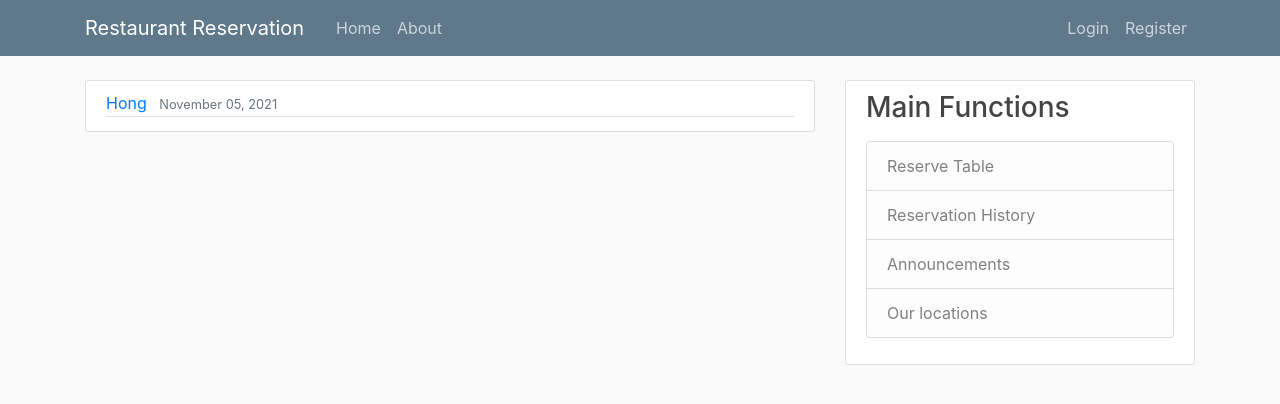
After one commit to dwang660/Reservation, a Django app: page /reserve/reservation/1/ in a window 1280 px wide. The commit adds this page. Shown: the top 404 px of the page. Run offline with Django 3.2, Linux system fonts and the light colour scheme; data comes from the database, SQL or seed files in the repository; both versions use the stored data as it was after the commit; some libraries are stand-ins or nearby versions.

Commit message:
add cancel reservation

```diff
--- /dev/null
+++ b/django_project/reserve/templates/reserve/reservation_detail.html
@@ -0,0 +1,16 @@
+{% extends "base.html" %}
+{% block content %}
+  <article class="media content-section">
+    <div class="media-body">
+      <div class="article-metadata">
+        <a class="mr-2" href="#">{{ object.first_name }}</a>
+        <small class="text-muted">{{ object.date|date:"F d, Y" }}</small>
+        {% if object.user_id == user %}
+          <div>
+            <a class="btn btn-danger btn-sm mt-1 mb-1" href="{% url 'reservation-cancel' object.id %}">Cancel</a>
+          </div>
+        {% endif %}
+      </div>
+    </div>
+  </article>
+{% endblock content %}
--- a/django_project/reserve/templates/reserve/reservation_list.html
+++ b/django_project/reserve/templates/reserve/reservation_list.html
@@ -31,6 +31,8 @@
                   <td>{{ rev.table2nd_id }}</td>
                   <td>{{ rev.first_name }}</td>
                   <td>{{ rev.come }}</td>
+                  <td><a class="article-title" href="{% url 'reservation-detail' rev.id %}">detail</a>
+                  </td>
                 </tr>
               </tbody>
             </div>
--- a/django_project/reserve/urls.py
+++ b/django_project/reserve/urls.py
@@ -4,6 +4,8 @@
 urlpatterns = [
     path('', reserve_views.search_table, name='table-search'),
     path('new', reserve_views.ReservationCreateView.as_view(template_name='reserve/reservation.html'), name='reservation-create'),
-    path('reservation-list', reserve_views.ReservationListView.as_view(), name='reservation-list'),
-    path('<int:pk>/cancel/', reserve_views.ReservationDeleteView.as_view(), name='reservation-cancel'),
+    path('reservation_list', reserve_views.ReservationListView.as_view(), name='reservation-list'),
+    path('reservation/<int:pk>/cancel/', reserve_views.ReservationDeleteView.as_view(), name='reservation-cancel'),
+    path('reservation/<int:pk>/', reserve_views.ReservationDetailView.as_view(), name='reservation-detail'),
+
 ]
--- a/django_project/reserve/views.py
+++ b/django_project/reserve/views.py
@@ -241,8 +241,8 @@
     success_url = '/'
 
     def test_func(self):
-        post = self.get_object()
-        if self.request.user == Reservation.user_id:
+        rev = self.get_object()
+        if self.request.user == rev.user_id:
             return True
         return False
 
```
Also changed, not shown: django_project/reserve/templates/reserve/reservation_confirm_delete.html (added, +16 -0 lines), django_project/db.sqlite3.
